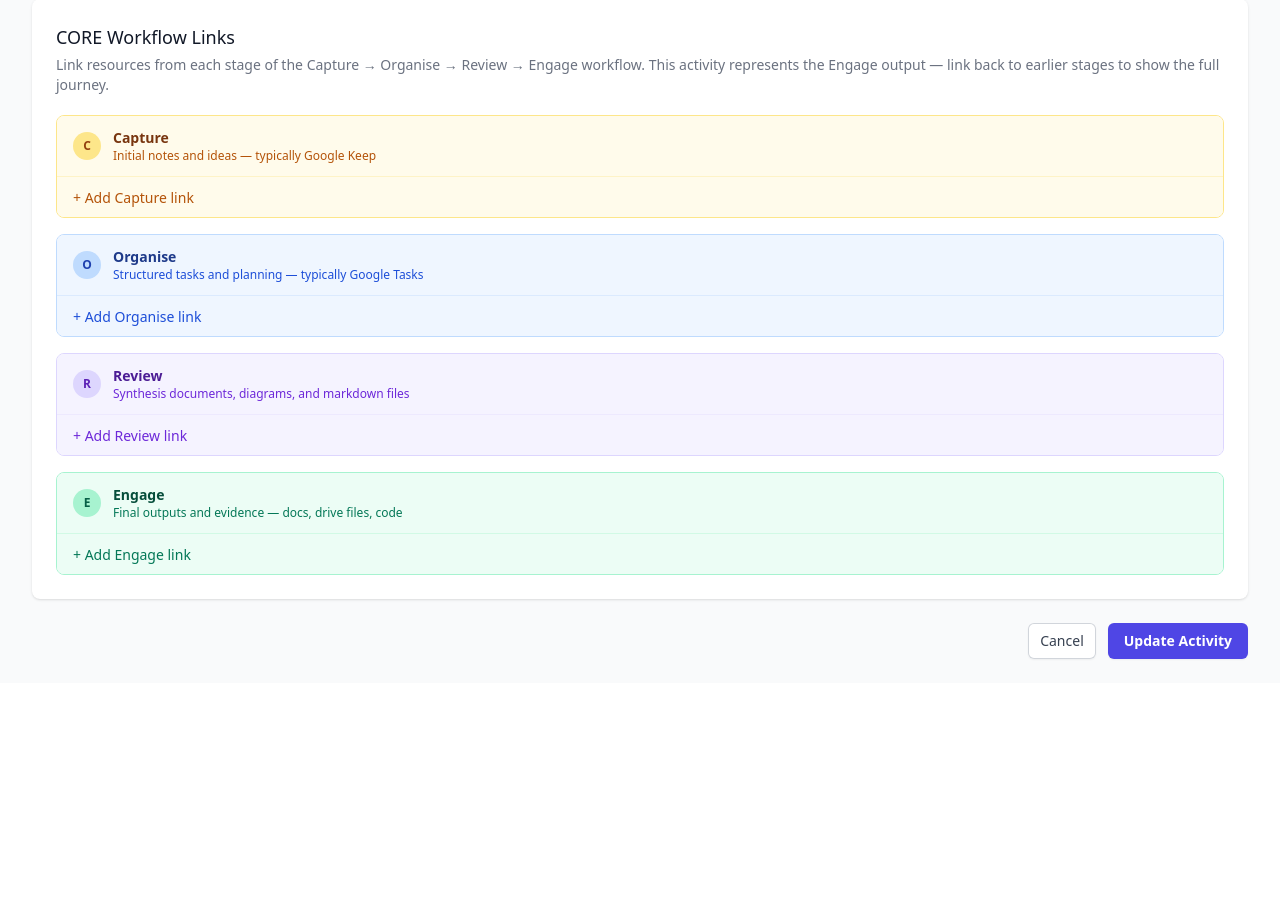
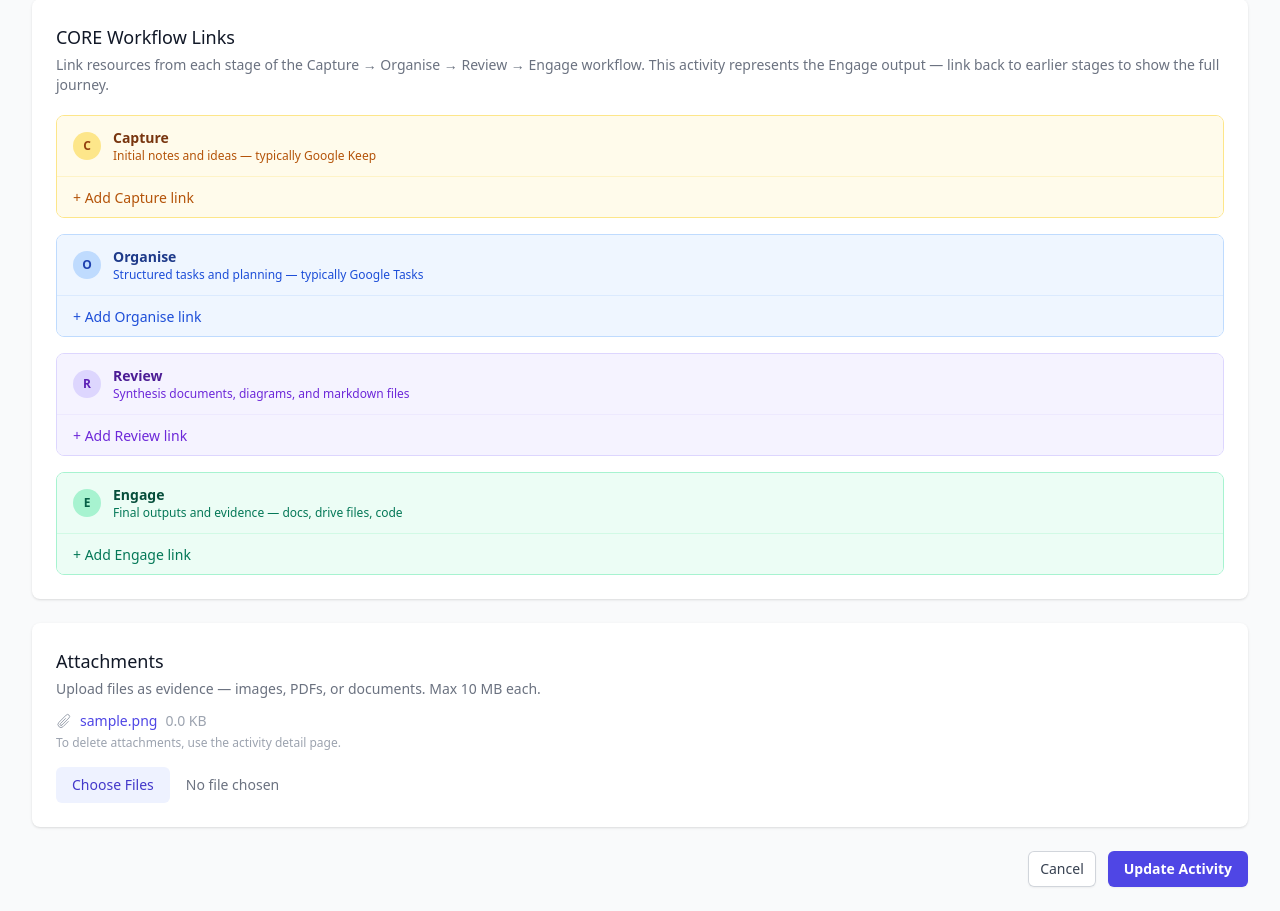
Before and after one commit to timburke55/apprenticeship-otj-helper, a Flask app: page /activities/1/edit in a window 1280 px wide. Shown: the part 1141-2052 px from the top of the page. Before the commit the page ends 1801 px from the top, so only its background shows below. Run offline with Flask 3, Linux system fonts and the light colour scheme; the visitor is signed in with stand-in values (Sample User, id 1); tables that the repository leaves empty hold one stand-in row (values such as "Sample post"); some libraries are stand-ins or nearby versions.

Commit message:
Add file uploads to create/edit activity form (#22)
The upload section previously only appeared on the detail page, so
there was no way to attach files when first logging an activity.

Changes:
- form.html: add enctype="multipart/form-data" and an Attachments
  section at the bottom. On edit, lists existing attachments (with
  a note to use the detail page for deletions). Both create and edit
  show the multi-file picker.
- activities.py: extract _save_uploaded_files() which runs after the
  activity is committed (giving us a stable ID on both create and
  edit). Reuses the same type/size validation and DB-rollback +
  storage-cleanup guards as the standalone uploads route.

https://claude.ai/code/session_0183SqvtKHoLs1MtoGZsUqSU

Co-authored-by: Claude <noreply@anthropic.com>

```diff
--- a/src/otj_helper/routes/activities.py
+++ b/src/otj_helper/routes/activities.py
@@ -7,9 +7,10 @@ from datetime import date
 from urllib.parse import urlparse
 
 from flask import Blueprint, Response, flash, g, redirect, render_template, request, url_for
+from werkzeug.utils import secure_filename
 
 from otj_helper.auth import login_required
-from otj_helper.models import Activity, KSB, ResourceLink, Tag, db
+from otj_helper.models import Activity, Attachment, KSB, ResourceLink, Tag, db
 from otj_helper import storage
 
 # Which source types are surfaced per CORE stage (first entry is the default)
@@ -182,6 +183,61 @@ def delete(activity_id):
     return redirect(url_for("activities.list_activities"))
 
 
+def _save_uploaded_files(activity):
+    """Process any files submitted with the activity form and attach them to *activity*.
+
+    Silently skips empty file inputs.  Flashes per-file error messages for
+    invalid types or oversized files.  On DB commit failure all stored files
+    are cleaned up so no orphans are left on disk.
+    """
+    files = request.files.getlist("files")
+    stored_names: list[str] = []
+    saved = 0
+    for file in files:
+        if not file.filename:
+            continue
+
+        content_type = file.content_type or ""
+        if content_type not in Attachment.ALLOWED_TYPES:
+            flash(
+                f"{secure_filename(file.filename)}: file type '{content_type}' is not allowed.",
+                "error",
+            )
+            continue
+
+        file.seek(0, 2)
+        size = file.tell()
+        file.seek(0)
+
+        if size > Attachment.MAX_FILE_SIZE:
+            flash(
+                f"{secure_filename(file.filename)}: exceeds the 10 MB size limit.",
+                "error",
+            )
+            continue
+
+        stored_name, has_thumb = storage.save_file(file, content_type)
+        stored_names.append(stored_name)
+        db.session.add(Attachment(
+            activity_id=activity.id,
+            filename=secure_filename(file.filename),
+            stored_name=stored_name,
+            content_type=content_type,
+            file_size=size,
+            has_thumbnail=has_thumb,
+        ))
+        saved += 1
+
+    if saved:
+        try:
+            db.session.commit()
+        except Exception:
+            db.session.rollback()
+            for sn in stored_names:
+                storage.delete_file(sn)
+            flash("Files could not be saved — please try uploading them again.", "error")
+
+
 def _save_activity(activity):
     """Validate form data then save or update *activity*.
 
@@ -297,4 +353,8 @@ def _save_activity(activity):
 
     db.session.commit()
     flash("Activity saved.", "success")
+
+    # --- File uploads (optional) ---
+    _save_uploaded_files(activity)
+
     return redirect(url_for("activities.detail", activity_id=activity.id))
--- a/src/otj_helper/templates/activities/form.html
+++ b/src/otj_helper/templates/activities/form.html
@@ -6,7 +6,7 @@
     <h1 class="text-2xl font-bold text-gray-900">{{ 'Edit' if activity and activity.id else 'Log New' }} Activity</h1>
 </div>
 
-<form method="post" class="space-y-6">
+<form method="post" enctype="multipart/form-data" class="space-y-6">
     <input type="hidden" name="csrf_token" value="{{ csrf_token() }}">
     <div class="bg-white shadow rounded-lg p-6 space-y-4">
         <h2 class="text-lg font-medium text-gray-900">Activity Details</h2>
@@ -353,6 +353,28 @@
         </div>
     </div>
 
+    <!-- Attachments -->
+    <div class="bg-white shadow rounded-lg p-6">
+        <h2 class="text-lg font-medium text-gray-900 mb-1">Attachments</h2>
+        <p class="text-sm text-gray-500 mb-3">Upload files as evidence — images, PDFs, or documents. Max 10 MB each.</p>
+        {% if activity and activity.id and activity.attachments %}
+        <div class="mb-4 space-y-1">
+            {% for att in activity.attachments %}
+            <div class="flex items-center gap-2 text-sm">
+                <svg class="h-4 w-4 text-gray-400 flex-shrink-0" fill="none" viewBox="0 0 24 24" stroke-width="1.5" stroke="currentColor"><path stroke-linecap="round" stroke-linejoin="round" d="M18.375 12.739l-7.693 7.693a4.5 4.5 0 01-6.364-6.364l10.94-10.94A3 3 0 1119.5 7.372L8.552 18.32m.009-.01l-.01.01m5.699-9.941l-7.81 7.81a1.5 1.5 0 002.112 2.13"/></svg>
+                <a href="{{ url_for('uploads.serve_file', attachment_id=att.id) }}" target="_blank"
+                   class="text-indigo-600 hover:underline truncate">{{ att.filename }}</a>
+                <span class="text-gray-400 flex-shrink-0">{{ "%.1f"|format(att.file_size / 1024) }} KB</span>
+            </div>
+            {% endfor %}
+            <p class="text-xs text-gray-400 mt-1">To delete attachments, use the activity detail page.</p>
+        </div>
+        {% endif %}
+        <input type="file" name="files" multiple
+            accept=".jpg,.jpeg,.png,.gif,.webp,.pdf,.doc,.docx,.txt,.md"
+            class="block w-full text-sm text-gray-500 file:mr-4 file:py-2 file:px-4 file:rounded-md file:border-0 file:text-sm file:font-medium file:bg-indigo-50 file:text-indigo-700 hover:file:bg-indigo-100">
+    </div>
+
     <!-- Submit -->
     <div class="flex justify-end gap-3">
         <a href="{{ url_for('activities.detail', activity_id=activity.id) if activity and activity.id else url_for('activities.list_activities') }}"
```
